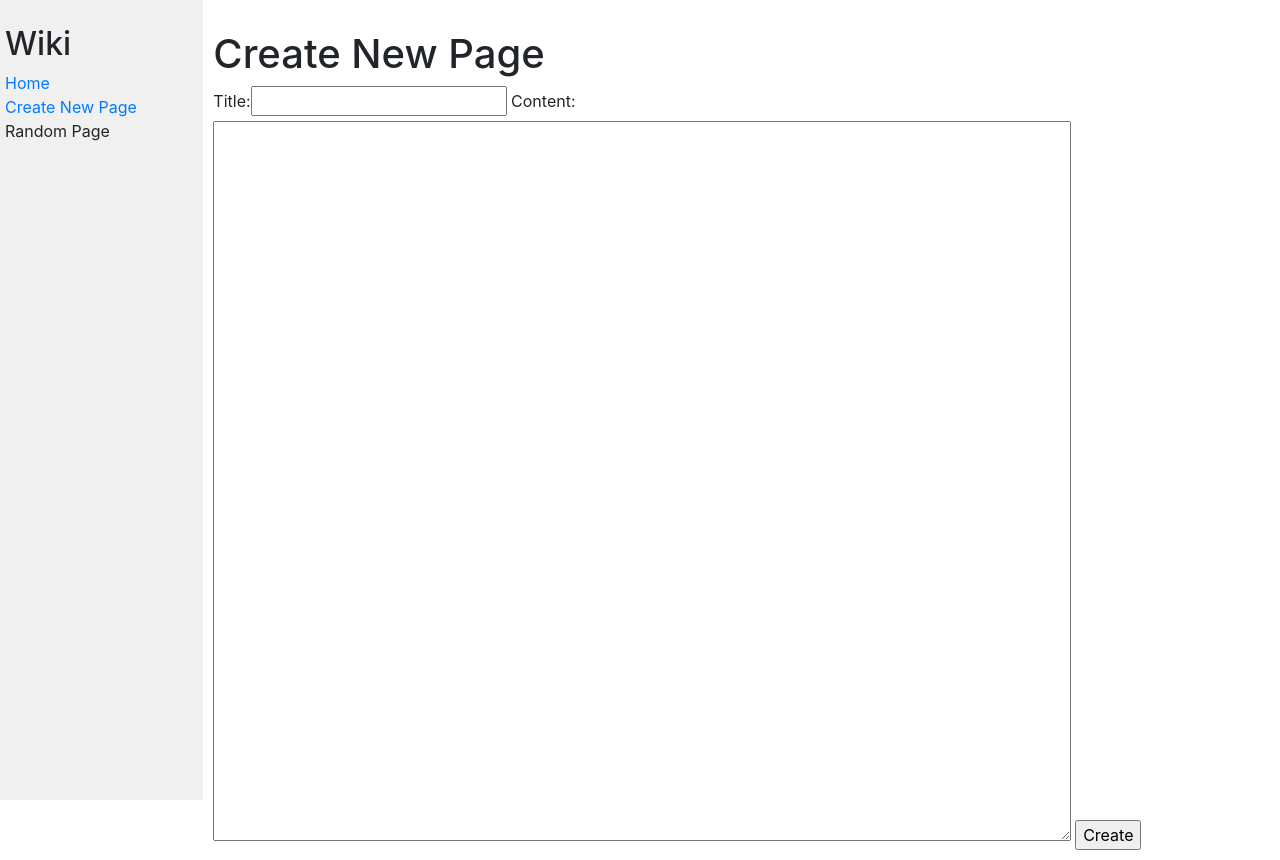
After one commit to 0xharkirat/wiki, a Django app: page /add in a window 1280 px wide. The commit adds this page. Run offline with Django 3.2, Linux system fonts and the light colour scheme; some libraries are stand-ins or nearby versions.

Commit message:
finish markdown to html

```diff
--- /dev/null
+++ b/encyclopedia/templates/encyclopedia/add.html
@@ -0,0 +1,15 @@
+{% extends "encyclopedia/layout.html" %}
+
+{% block title %}
+    Create a new page
+{% endblock %}
+
+{% block body %}
+<h1>Create New Page</h1>
+    <form method="post" action="{% url 'wiki:add' %}">
+        {% csrf_token %}
+        {{aForm}}
+        <input type='submit' value="Create">
+
+    </form>
+{% endblock %}
--- a/encyclopedia/templates/encyclopedia/entry.html
+++ b/encyclopedia/templates/encyclopedia/entry.html
@@ -5,5 +5,5 @@
 {% endblock %}
 
 {% block body %}
-    <p> {{entry}}</p>
+     {{entry|safe}}
 {% endblock %}
--- a/encyclopedia/templates/encyclopedia/error.html
+++ b/encyclopedia/templates/encyclopedia/error.html
@@ -1,9 +1,9 @@
 {% extends 'encyclopedia/layout.html' %}
 
 {% block title %}
-    Error | 404
+    {{ title}}
 {% endblock %}
 
 {% block body %}
-    404 | Sorry no such entry found
+    {{message}}
 {% endblock %}
--- a/encyclopedia/templates/encyclopedia/layout.html
+++ b/encyclopedia/templates/encyclopedia/layout.html
@@ -20,7 +20,7 @@
                     <a href="{% url 'wiki:index' %}">Home</a>
                 </div>
                 <div>
-                    Create New Page
+                    <a href="{% url 'wiki:add' %}"> Create New Page</a>
                 </div>
                 <div>
                     Random Page
--- a/encyclopedia/urls.py
+++ b/encyclopedia/urls.py
@@ -7,4 +7,5 @@ app_name="wiki"
 urlpatterns = [
     path("", views.index, name="index"),
     path("wiki/<str:title>", views.wiki, name="wiki"),
+    path("add", views.add, name="add"),
 ]
--- a/encyclopedia/views.py
+++ b/encyclopedia/views.py
@@ -6,9 +6,17 @@ from django import forms
 
 from django.http import HttpResponseRedirect
 from django.urls import reverse
+from markdown2 import Markdown
+
+markdowner = Markdown()
 
 class NewSearchForm(forms.Form):
-    q = forms.CharField(min_length=1)
+    q = forms.CharField(min_length=1, max_length=255)
+
+class NewAddForm(forms.Form):
+    title = forms.CharField(min_length=1, max_length=255)
+    content = forms.CharField(widget=forms.Textarea)
+
 
 entries = util.list_entries()
 
@@ -34,7 +42,7 @@ def index(request):
             else:
                 return render(request, "encyclopedia/entry.html", {
             "title": q,
-            "entry": util.get_entry(q)
+            "entry": markdowner.convert(util.get_entry(q))
         })
 
     return render(request, "encyclopedia/index.html", {
@@ -47,9 +55,39 @@ def wiki(request, title):
 
 
     if (util.get_entry(title) is None):
-        return render(request, "encyclopedia/error.html")
+        return render(request, "encyclopedia/error.html", {
+            "title":"Error | 404",
+            "message": "404 | Sorry no such page found"
+        })
     else:
         return render(request, "encyclopedia/entry.html", {
             "title": title,
-            "entry": util.get_entry(title)
+            "entry": markdowner.convert(util.get_entry(title))
         })
+
+
+def add(request):
+
+    if request.method == "POST":
+        form = NewAddForm(request.POST)
+        if form.is_valid():
+            title = form.cleaned_data["title"]
+            if (util.get_entry(title) is None):
+                content = form.cleaned_data["content"]
+                util.save_entry(title, content)
+
+                return render(request, "encyclopedia/entry.html", {
+                "title": title,
+                "entry": markdowner.convert(util.get_entry(title))
+                })
+            else:
+                return render(request, "encyclopedia/error.html", {
+                "title":"Error",
+                "message": "Sorry, page already exits."
+                })
+
+
+
+    return render(request, 'encyclopedia/add.html', {
+        'aForm': NewAddForm()
+    })
```
Also changed, not shown: entries/Flask.md (added, +3 -0 lines).
